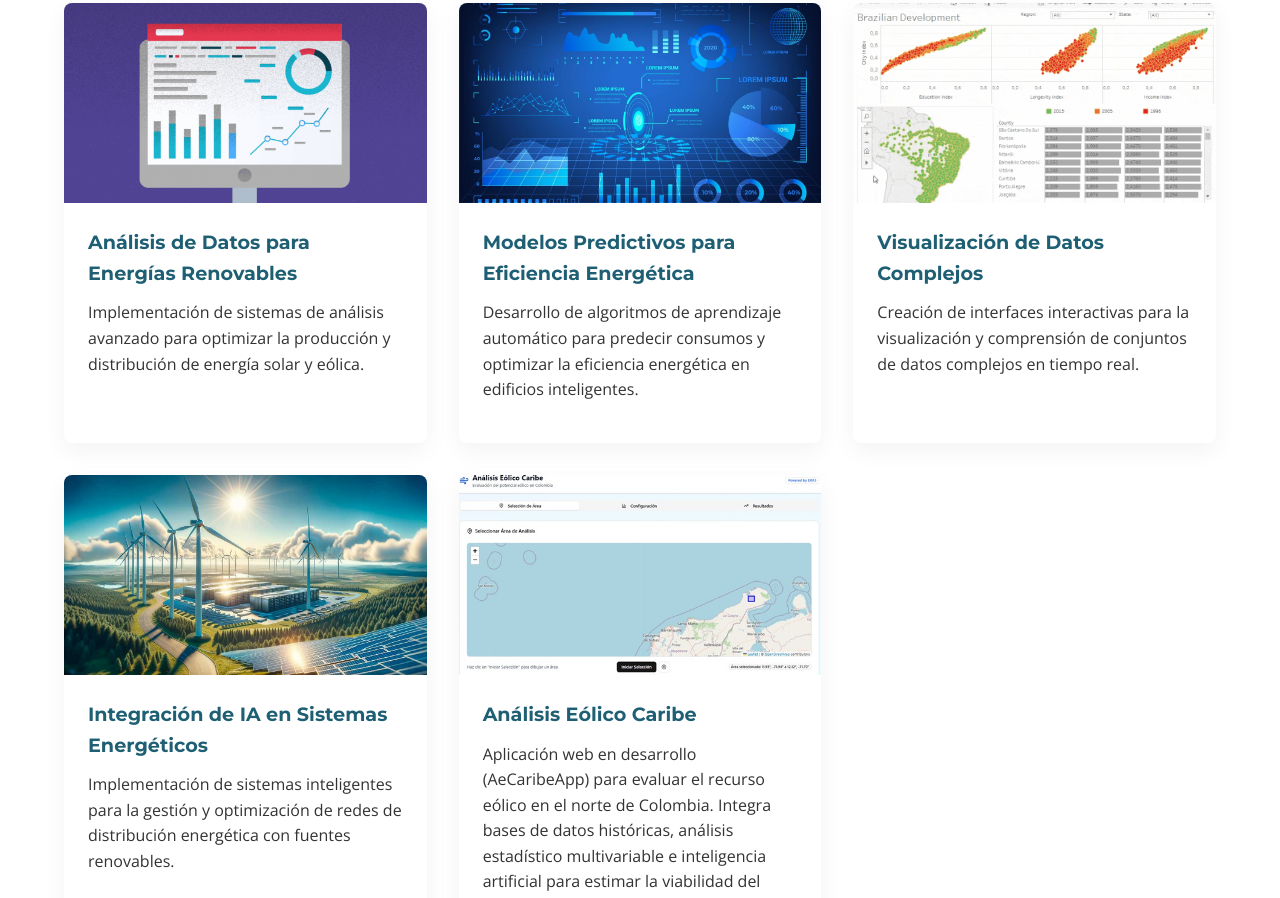
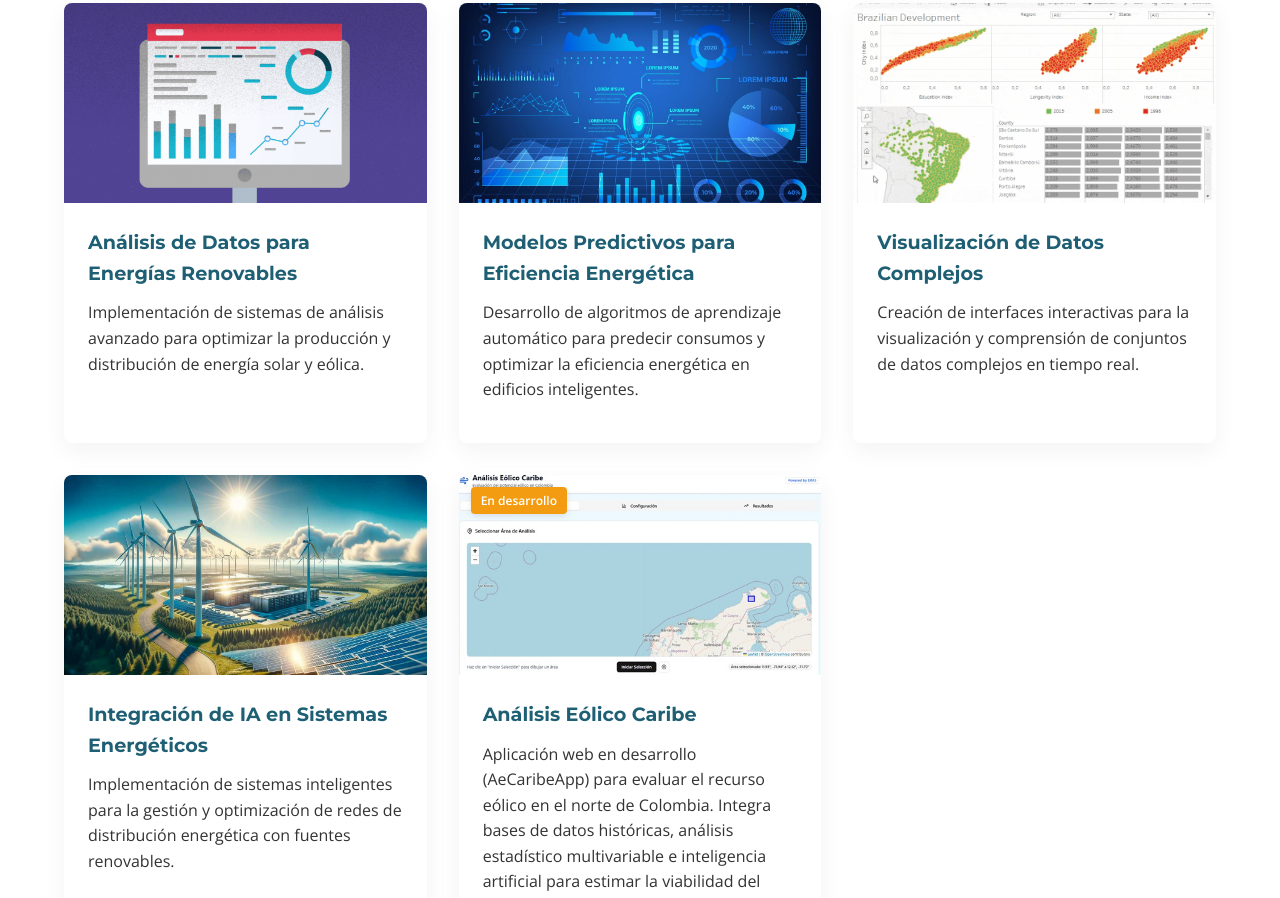
Before and after one commit to mcarbono3/sanaltek-dataworks, a website: page index.html in a window 1280 px wide. Shown: the part 2589-3487 px from the top of the page. Drawn offline with nearby package versions, Linux system fonts and the light colour scheme.

Commit message:
styles.css

```diff
--- a/css/styles.css
+++ b/css/styles.css
@@ -383,6 +383,26 @@ img {
     margin-bottom: 12px;
 }
 
+/* === NUEVO: Estilo para etiqueta de estado en proyecto eolico (ej. "En desarrollo") === */
+.project-img {
+    position: relative;
+    height: 200px;
+    overflow: hidden;
+}
+
+.project-status {
+    position: absolute;
+    top: 12px;
+    left: 12px;
+    background-color: #f39c12;
+    color: #fff;
+    font-size: 0.75rem;
+    font-weight: 600;
+    padding: 4px 10px;
+    border-radius: 4px;
+    box-shadow: 0 2px 6px rgba(0, 0, 0, 0.1);
+    z-index: 2;
+}
 /* ===== SECCIÓN EQUIPO ===== */
 .team-grid {
     display: grid;
```
